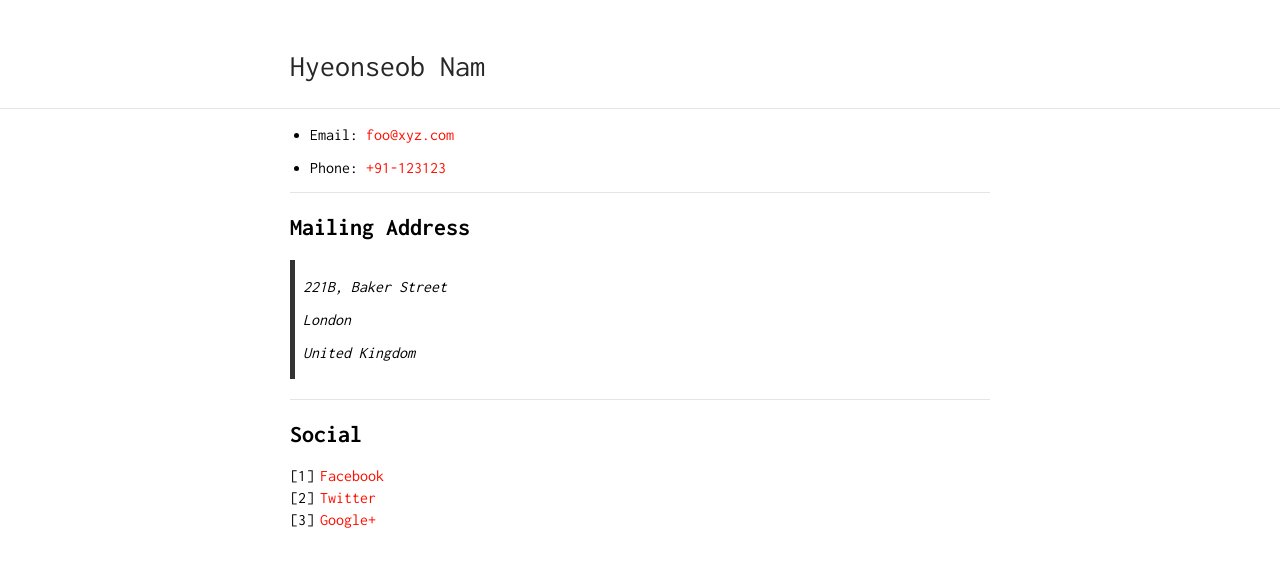
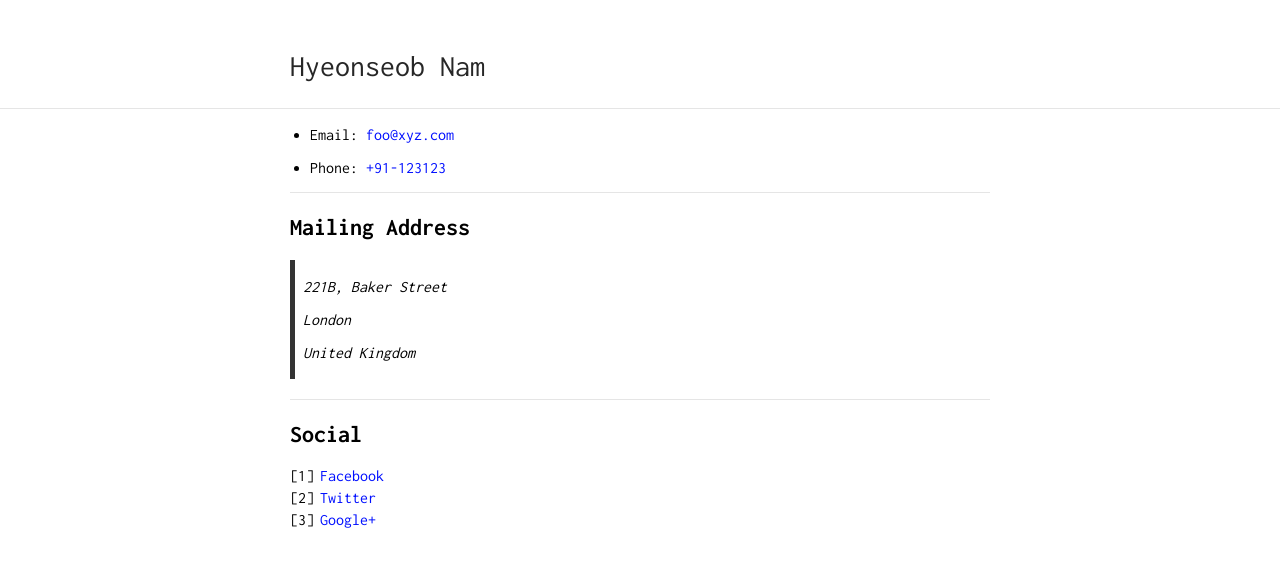
Before and after one commit to gholste/hyeonseobnam.github.io, a Jekyll site: the page built from contact.md, in a window 1280 px wide. Shown: the top 567 px of the page. Built offline with Jekyll 4.4.1, drawn with Linux system fonts in a browser that asks for light colours.

Commit message:
Update vars.scss

```diff
--- a/_sass/vars.scss
+++ b/_sass/vars.scss
@@ -2,7 +2,7 @@
  * Customization Variables
  */
 
-$accent: #FF0F00;
+$accent: #000FFF;
 $image-size: 85px;
 
 /*
```
